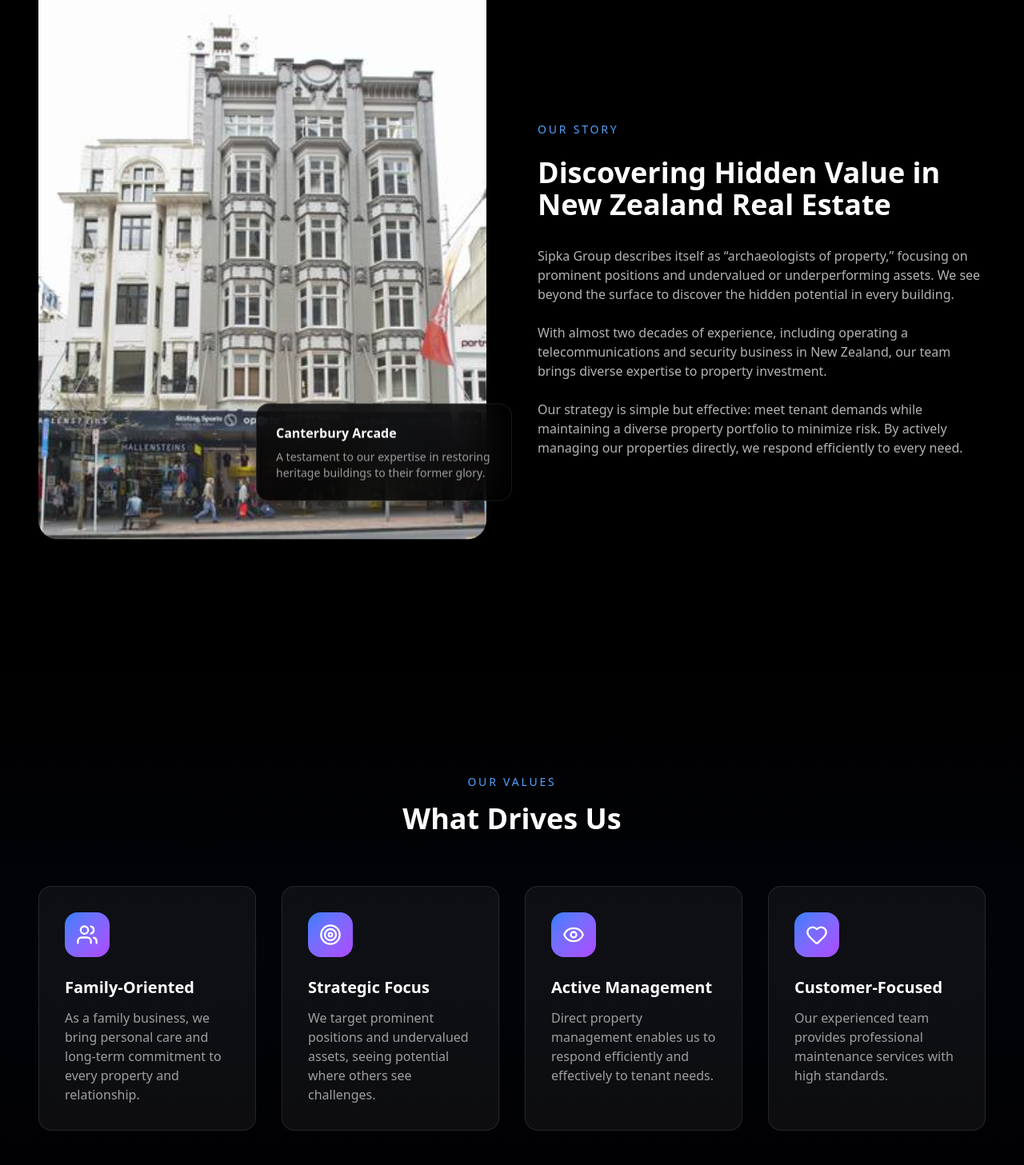
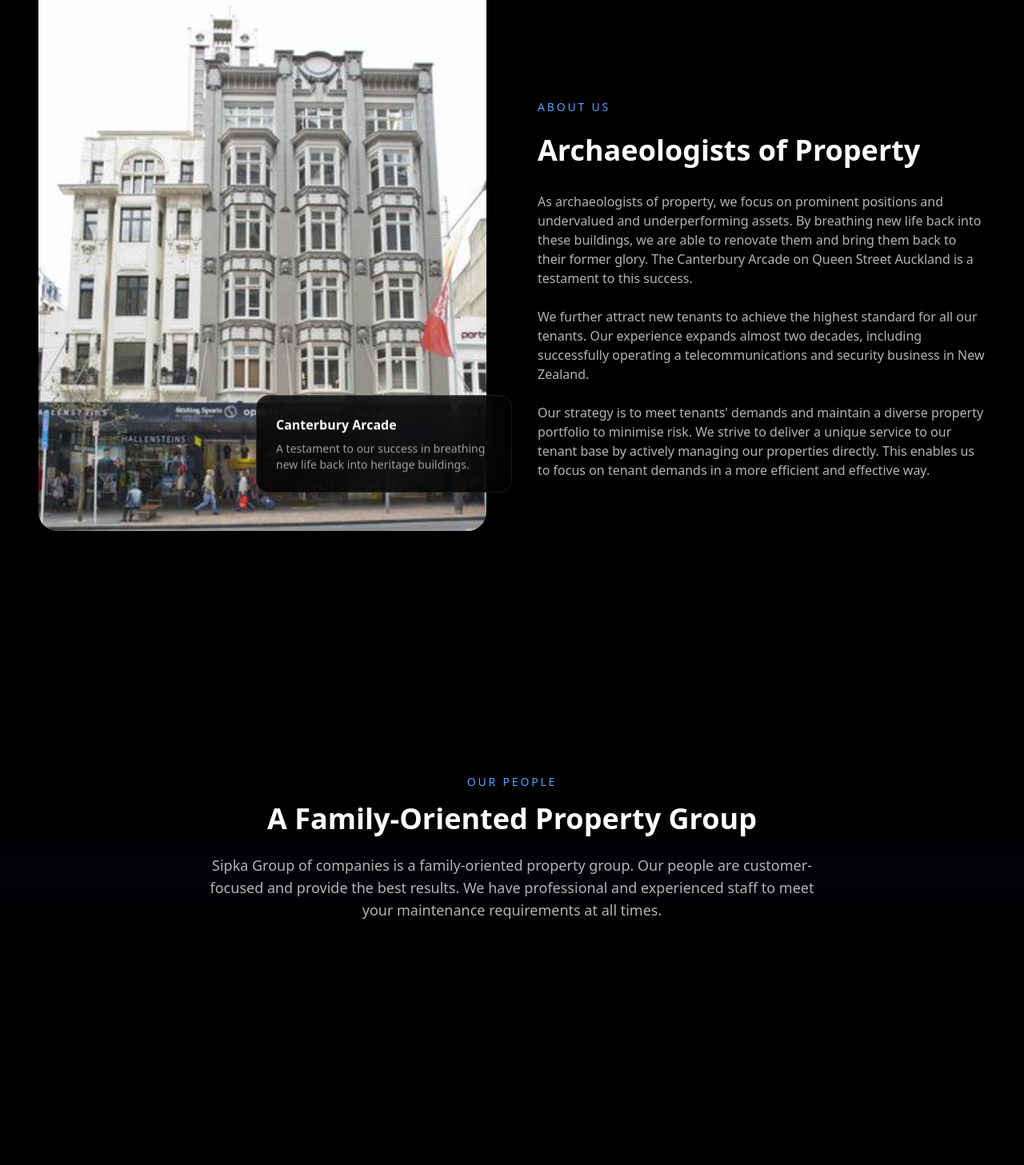
Before and after one commit to zoxknez/sipagroupweb, a Next.js app: page /about in a window 1280 px wide. Shown: the part 1053-2510 px from the top of the page at 80% size. Built offline with nearby package versions, Linux system fonts and the light colour scheme.

Commit message:
Update About page with authentic Sipka Group content - family values, company vision, partners section

```diff
--- a/app/about/page.tsx
+++ b/app/about/page.tsx
@@ -4,29 +4,42 @@ import { useRef } from 'react';
 import { motion, useScroll, useTransform } from 'motion/react';
 import Image from 'next/image';
 import Link from 'next/link';
-import { ArrowRight, Users, Target, Eye, Heart, Building2, Shield, Clock, Award } from 'lucide-react';
+import { ArrowRight, Users, Target, Eye, Heart, Building2, Shield, Clock, Award, ExternalLink } from 'lucide-react';
 import { companyInfo } from '@/lib/data/properties';
 
 const values = [
   {
     icon: Users,
     title: 'Family-Oriented',
-    description: 'As a family business, we bring personal care and long-term commitment to every property and relationship.',
+    description: 'Our strength comes from a family-oriented business. Future generations will carry on the legacy of the Sipka Group as we lay the foundation rocks for the future.',
   },
   {
     icon: Target,
-    title: 'Strategic Focus',
-    description: 'We target prominent positions and undervalued assets, seeing potential where others see challenges.',
+    title: 'Archaeologists of Property',
+    description: 'We focus on prominent positions and undervalued assets. By breathing new life into buildings, we restore them to their former glory.',
   },
   {
     icon: Eye,
     title: 'Active Management',
-    description: 'Direct property management enables us to respond efficiently and effectively to tenant needs.',
+    description: 'By actively managing our properties directly, we focus on tenant demands in a more efficient and effective way.',
   },
   {
     icon: Heart,
     title: 'Customer-Focused',
-    description: 'Our experienced team provides professional maintenance services with high standards.',
+    description: 'Our people are customer-focused and provide the best results. We have professional staff to meet your maintenance requirements at all times.',
+  },
+];
+
+const partners = [
+  {
+    name: 'Ascension Wine Estate',
+    url: 'http://ascensionwine.co.nz/',
+    description: 'Premium wine estate partnership',
+  },
+  {
+    name: 'Soundcraft',
+    url: 'http://soundcraft.co.nz/',
+    description: 'Telecommunications & security partner',
   },
 ];
 
@@ -34,32 +47,32 @@ const timeline = [
   {
     year: '2005',
     title: 'Foundation',
-    description: 'Sipka Holdings Ltd established in Auckland, beginning our property investment journey.',
+    description: 'Sipka Holdings Ltd established in Auckland, beginning our property investment journey alongside our telecommunications and security business.',
   },
   {
     year: '2010',
     title: 'Portfolio Growth',
-    description: 'Expanded into commercial office buildings along Symonds Street, Auckland.',
+    description: 'Expanded into commercial office buildings along Symonds Street, Auckland CBD.',
   },
   {
     year: '2015',
     title: 'Diversification',
-    description: 'Added residential properties and development sites to create a balanced portfolio.',
+    description: 'Added residential properties and development sites to create a balanced, risk-minimized portfolio.',
   },
   {
     year: '2018',
     title: 'Canterbury Arcade',
-    description: 'Restored the historic Canterbury Arcade, showcasing our expertise in revitalizing heritage buildings.',
+    description: 'Restored the historic Canterbury Arcade on Queen Street Auckland, a testament to our success as archaeologists of property.',
   },
   {
     year: '2020',
     title: 'Regional Expansion',
-    description: 'Extended our reach to Wellington, Queenstown, and Matamata.',
+    description: 'Extended our reach to Wellington, Queenstown, and Matamata with hospitality and development properties.',
   },
   {
     year: '2024',
-    title: 'Continued Growth',
-    description: 'Managing 20+ properties across four regions, continuing our family legacy.',
+    title: 'Family Legacy Continues',
+    description: 'Managing 20+ properties across four regions, laying the foundation for future generations.',
   },
 ];
 
@@ -207,7 +220,7 @@ export default function AboutPage() {
               >
                 <p className="text-white font-semibold mb-2">Canterbury Arcade</p>
                 <p className="text-white/60 text-sm">
-                  A testament to our expertise in restoring heritage buildings to their former glory.
+                  A testament to our success in breathing new life back into heritage buildings.
                 </p>
               </motion.div>
             </motion.div>
@@ -221,7 +234,7 @@ export default function AboutPage() {
                 viewport={{ once: true }}
                 className="text-blue-400 text-sm font-medium tracking-[0.2em] uppercase mb-6 block"
               >
-                Our Story
+                About Us
               </motion.span>
 
               <motion.h2
@@ -231,7 +244,7 @@ export default function AboutPage() {
                 viewport={{ once: true }}
                 className="text-3xl md:text-4xl font-bold text-white mb-8"
               >
-                Discovering Hidden Value in New Zealand Real Estate
+                Archaeologists of Property
               </motion.h2>
 
               <motion.div
@@ -242,23 +255,50 @@ export default function AboutPage() {
                 className="space-y-6 text-white/70"
               >
                 <p>
-                  Sipka Group describes itself as &ldquo;archaeologists of property,&rdquo; focusing on
-                  prominent positions and undervalued or underperforming assets. We see beyond
-                  the surface to discover the hidden potential in every building.
+                  As archaeologists of property, we focus on prominent positions and undervalued
+                  and underperforming assets. By breathing new life back into these buildings,
+                  we are able to renovate them and bring them back to their former glory.
+                  The Canterbury Arcade on Queen Street Auckland is a testament to this success.
                 </p>
                 <p>
-                  With almost two decades of experience, including operating a telecommunications
-                  and security business in New Zealand, our team brings diverse expertise to
-                  property investment.
+                  We further attract new tenants to achieve the highest standard for all our tenants.
+                  Our experience expands almost two decades, including successfully operating a
+                  telecommunications and security business in New Zealand.
                 </p>
                 <p>
-                  Our strategy is simple but effective: meet tenant demands while maintaining
-                  a diverse property portfolio to minimize risk. By actively managing our
-                  properties directly, we respond efficiently to every need.
+                  Our strategy is to meet tenants&apos; demands and maintain a diverse property
+                  portfolio to minimise risk. We strive to deliver a unique service to our tenant base
+                  by actively managing our properties directly. This enables us to focus on tenant
+                  demands in a more efficient and effective way.
                 </p>
               </motion.div>
             </div>
           </div>
+        </div>
+      </section>
+
+      {/* Our People Section */}
+      <section className="py-32 bg-gradient-to-b from-black via-blue-950/10 to-black">
+        <div className="container mx-auto px-6 lg:px-12">
+          <motion.div
+            initial={{ opacity: 0, y: 20 }}
+            whileInView={{ opacity: 1, y: 0 }}
+            transition={{ duration: 0.6 }}
+            viewport={{ once: true }}
+            className="max-w-3xl mx-auto text-center mb-16"
+          >
+            <span className="text-blue-400 text-sm font-medium tracking-[0.2em] uppercase mb-4 block">
+              Our People
+            </span>
+            <h2 className="text-3xl md:text-4xl font-bold text-white mb-6">
+              A Family-Oriented Property Group
+            </h2>
+            <p className="text-white/70 text-lg">
+              Sipka Group of companies is a family-oriented property group. Our people are
+              customer-focused and provide the best results. We have professional and experienced
+              staff to meet your maintenance requirements at all times.
+            </p>
+          </motion.div>
         </div>
       </section>
 
@@ -368,7 +408,7 @@ export default function AboutPage() {
             className="max-w-4xl mx-auto text-center"
           >
             <span className="text-blue-400 text-sm font-medium tracking-[0.2em] uppercase mb-6 block">
-              Our Vision
+              Company Vision
             </span>
             <h2 className="text-3xl md:text-4xl lg:text-5xl font-bold text-white mb-8">
               Building a Legacy for
@@ -378,9 +418,10 @@ export default function AboutPage() {
               </span>
             </h2>
             <p className="text-white/60 text-lg mb-10 max-w-2xl mx-auto">
-              As long-term property investors, we aim to acquire more properties within
-              New Zealand and abroad. We strive to become the best by leveraging our
-              family-oriented strength so that future generations may continue our legacy.
+              Sipka Group are long-term property investors and our vision is to acquire more
+              properties within New Zealand and abroad and to become the best. Our strength
+              comes from a family-oriented business so future generations may carry on the
+              legacy of the Sipka Group as we lay the foundation rocks for the future.
             </p>
             <Link
               href="/contact"
@@ -392,6 +433,48 @@ export default function AboutPage() {
           </motion.div>
         </div>
       </section>
+
+      {/* Partners Section */}
+      <section className="py-32 border-t border-white/10">
+        <div className="container mx-auto px-6 lg:px-12">
+          <motion.div
+            initial={{ opacity: 0, y: 20 }}
+            whileInView={{ opacity: 1, y: 0 }}
+            transition={{ duration: 0.6 }}
+            viewport={{ once: true }}
+            className="text-center mb-16"
+          >
+            <span className="text-blue-400 text-sm font-medium tracking-[0.2em] uppercase mb-4 block">
+              Our Partners
+            </span>
+            <h2 className="text-3xl md:text-4xl font-bold text-white">
+              Trusted Partnerships
+            </h2>
+          </motion.div>
+
+          <div className="grid md:grid-cols-2 gap-8 max-w-2xl mx-auto">
+            {partners.map((partner, index) => (
+              <motion.a
+                key={partner.name}
+                href={partner.url}
+                target="_blank"
+                rel="noopener noreferrer"
+                initial={{ opacity: 0, y: 20 }}
+                whileInView={{ opacity: 1, y: 0 }}
+                transition={{ duration: 0.5, delay: index * 0.1 }}
+                viewport={{ once: true }}
+                className="group p-8 rounded-2xl bg-white/5 border border-white/10 hover:bg-white/10 hover:border-blue-500/30 transition-all text-center"
+              >
+                <h3 className="text-xl font-bold text-white mb-2 group-hover:text-blue-400 transition-colors flex items-center justify-center gap-2">
+                  {partner.name}
+                  <ExternalLink className="w-4 h-4 opacity-0 group-hover:opacity-100 transition-opacity" />
+                </h3>
+                <p className="text-white/50 text-sm">{partner.description}</p>
+              </motion.a>
+            ))}
+          </div>
+        </div>
+      </section>
     </div>
   );
 }
--- a/lib/data/properties.ts
+++ b/lib/data/properties.ts
@@ -563,7 +563,7 @@ export const companyInfo = {
   name: 'Sipka Group',
   legalName: 'Sipka Holdings Ltd',
   tagline: 'Archaeologists of Property',
-  description: 'A family-oriented property investment group focusing on both commercial and residential real estate across New Zealand.',
+  description: 'As archaeologists of property, we focus on prominent positions and undervalued and underperforming assets. By breathing new life back into these buildings, we are able to renovate them and bring them back to their former glory.',
   phone: '09 309 3037',
   mobile: '021 800 800',
   email: 'alex@sipkagroup.nz',
@@ -571,7 +571,7 @@ export const companyInfo = {
   postalAddress: 'PO Box 8161 Symonds St, Auckland 1150',
   clientPortalUrl: 'https://sipkagroup.vercel.app/portal',
   partners: [
-    { name: 'Ascension Wine Estate', url: '#' },
-    { name: 'Soundcraft', url: '#' },
+    { name: 'Ascension Wine Estate', url: 'http://ascensionwine.co.nz/' },
+    { name: 'Soundcraft', url: 'http://soundcraft.co.nz/' },
   ],
 };
```
